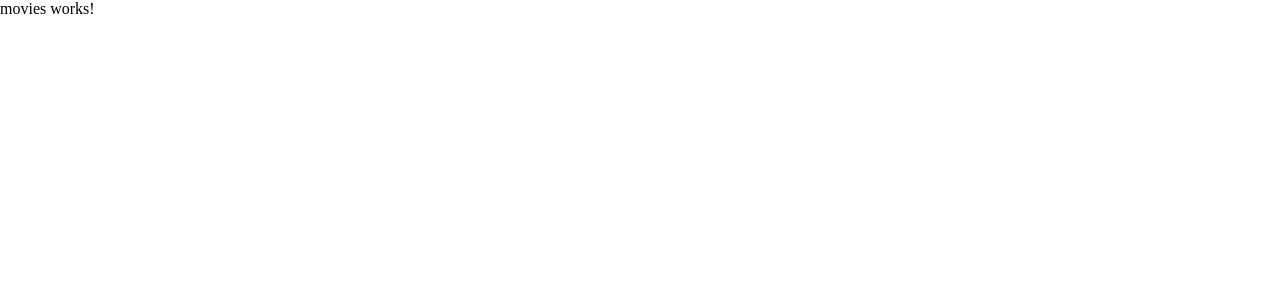
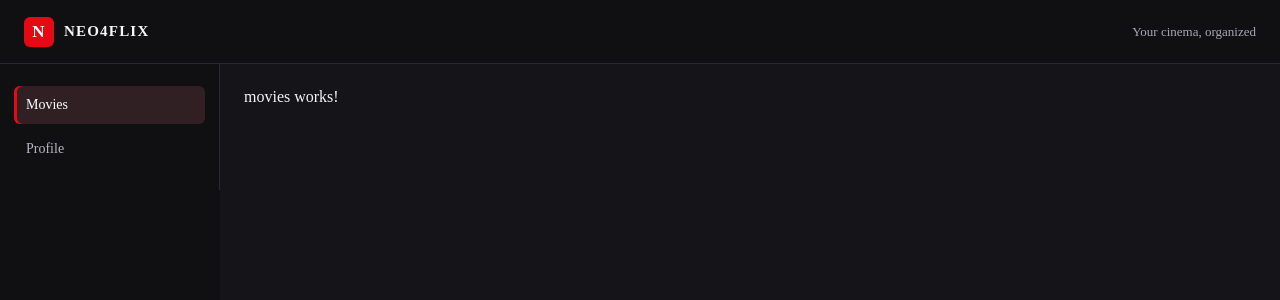
Before and after one commit to raji383/Neo4flix, an Angular app in the folder frontend/: page /movies in a window 1280 px wide. Shown: the top 300 px of the page. Built offline with nearby package versions, Linux system fonts and the light colour scheme; sample sign-in values are in the browser's storage.

Commit message:
Refactor layout structure and styles for improved navigation and user experience; update profile error handling

```diff
--- a/frontend/src/app/app.routes.ts
+++ b/frontend/src/app/app.routes.ts
@@ -5,12 +5,20 @@ import { Movies } from './features/movies/movies';
 import { Notfound } from './features/notfound/notfound';
 import { authGuard } from './core/guards/auth.guard';
 import { Profile } from './features/profile/profile';
+import { Page } from './layout/page/page';
 
 export const routes: Routes = [
     { path: 'login', component: Login },
     { path: 'register', component: REGISTER },
-    { path: 'movies', component: Movies, canActivate: [authGuard] },
-    { path: 'profile', component: Profile, canActivate: [authGuard] },
     { path: '', redirectTo: 'movies', pathMatch: 'full' },
+    {
+        path: '',
+        component: Page,
+        canActivate: [authGuard],
+        children: [
+            { path: 'movies', component: Movies },
+            { path: 'profile', component: Profile }
+        ]
+    },
     { path: '**', component: Notfound }
 ];
--- a/frontend/src/app/features/profile/profile.scss
+++ b/frontend/src/app/features/profile/profile.scss
@@ -5,10 +5,10 @@ $muted: #9a9aa5;
 
 .auth-page {
   position: relative;
-  min-height: 100vh;
-  padding: 48px 24px;
+  min-height: calc(100vh - 112px);
+  padding: 8px;
   overflow: hidden;
-  background: $bg;
+  background: transparent;
   color: $text;
   font-family: 'Segoe UI', system-ui, sans-serif;
 }
--- a/frontend/src/app/features/profile/profile.ts
+++ b/frontend/src/app/features/profile/profile.ts
@@ -132,7 +132,11 @@ export class Profile implements OnInit {
       },
       error: (error) => {
         this.isSaving.set(false);
-        this.errorMessage.set(error.error?.message || 'Unable to update your profile.');
+        if (error.status === 409) {
+          this.errorMessage.set(error.error?.message || 'Username or email is already in use.');
+        } else {
+          this.errorMessage.set(error.error?.message || 'Unable to update your profile.');
+        }
       }
     });
   }
--- a/frontend/src/app/layout/navbar/navbar.html
+++ b/frontend/src/app/layout/navbar/navbar.html
@@ -1 +1,7 @@
-<p>navbar works!</p>
+<header class="topbar">
+	<a class="brand" routerLink="/movies" aria-label="Neo4flix home">
+		<span class="brand-mark">N</span>
+		<span>NEO4FLIX</span>
+	</a>
+	<span class="topbar-label">Your cinema, organized</span>
+</header>
--- a/frontend/src/app/layout/navbar/navbar.scss
+++ b/frontend/src/app/layout/navbar/navbar.scss
@@ -0,0 +1,41 @@
+.topbar {
+	display: flex;
+	align-items: center;
+	justify-content: space-between;
+	height: 64px;
+	padding: 0 24px;
+	border-bottom: 1px solid #29292f;
+	background: #101013;
+}
+
+.brand {
+	display: inline-flex;
+	align-items: center;
+	gap: 10px;
+	color: #f5f5f5;
+	font-size: 15px;
+	font-weight: 800;
+	letter-spacing: 0.08em;
+	text-decoration: none;
+}
+
+.brand-mark {
+	display: grid;
+	width: 30px;
+	height: 30px;
+	place-items: center;
+	border-radius: 6px;
+	color: #fff;
+	background: #e50914;
+	font-size: 17px;
+}
+
+.topbar-label {
+	color: #a7a7b0;
+	font-size: 13px;
+}
+
+@media (max-width: 480px) {
+	.topbar { padding: 0 16px; }
+	.topbar-label { display: none; }
+}
--- a/frontend/src/app/layout/navbar/navbar.ts
+++ b/frontend/src/app/layout/navbar/navbar.ts
@@ -1,7 +1,8 @@
 import { Component } from '@angular/core';
+import { RouterLink } from '@angular/router';
 
 @Component({
-  imports: [],
+  imports: [RouterLink],
   selector: 'app-navbar',
   styleUrl: './navbar.scss',
   templateUrl: './navbar.html',
--- a/frontend/src/app/layout/page/page.html
+++ b/frontend/src/app/layout/page/page.html
@@ -1 +1,9 @@
-<p>page works!</p>
+<div class="app-shell">
+	<app-navbar />
+	<div class="app-frame">
+		<app-sidebar />
+		<main class="app-main">
+			<router-outlet />
+		</main>
+	</div>
+</div>
--- a/frontend/src/app/layout/page/page.scss
+++ b/frontend/src/app/layout/page/page.scss
@@ -0,0 +1,28 @@
+.app-shell {
+	min-height: 100vh;
+	color: #f5f5f5;
+	background: #101013;
+}
+
+.app-frame {
+	display: grid;
+	grid-template-columns: 220px minmax(0, 1fr);
+	min-height: calc(100vh - 64px);
+}
+
+.app-main {
+	min-width: 0;
+	padding: 24px;
+	background: #151519;
+}
+
+@media (max-width: 720px) {
+	.app-frame {
+		grid-template-columns: minmax(0, 1fr);
+		align-content: start;
+	}
+
+	.app-main {
+		padding: 16px;
+	}
+}
--- a/frontend/src/app/layout/page/page.ts
+++ b/frontend/src/app/layout/page/page.ts
@@ -1,7 +1,10 @@
 import { Component } from '@angular/core';
+import { RouterOutlet } from '@angular/router';
+import { Navbar } from '../navbar/navbar';
+import { Sidebar } from '../sidebar/sidebar';
 
 @Component({
-  imports: [],
+  imports: [RouterOutlet, Navbar, Sidebar],
   selector: 'app-page',
   styleUrl: './page.scss',
   templateUrl: './page.html',
--- a/frontend/src/app/layout/sidebar/sidebar.html
+++ b/frontend/src/app/layout/sidebar/sidebar.html
@@ -1 +1,4 @@
-<p>sidebar works!</p>
+<nav class="sidebar" aria-label="Main navigation">
+	<a routerLink="/movies" routerLinkActive="active" ariaCurrentWhenActive="page">Movies</a>
+	<a routerLink="/profile" routerLinkActive="active" ariaCurrentWhenActive="page">Profile</a>
+</nav>
--- a/frontend/src/app/layout/sidebar/sidebar.scss
+++ b/frontend/src/app/layout/sidebar/sidebar.scss
@@ -0,0 +1,40 @@
+.sidebar {
+	display: flex;
+	flex-direction: column;
+	gap: 6px;
+	padding: 22px 14px;
+	border-right: 1px solid #29292f;
+	background: #101013;
+}
+
+.sidebar a {
+	display: block;
+	padding: 11px 12px;
+	border-radius: 6px;
+	color: #b6b6bf;
+	font-size: 14px;
+	text-decoration: none;
+}
+
+.sidebar a:hover {
+	color: #fff;
+	background: #202025;
+}
+
+.sidebar a.active {
+	color: #fff;
+	background: #302024;
+	box-shadow: inset 3px 0 #e50914;
+}
+
+@media (max-width: 720px) {
+	.sidebar {
+		flex-direction: row;
+		padding: 8px 12px;
+		border-right: 0;
+		border-bottom: 1px solid #29292f;
+	}
+
+	.sidebar a { flex: 1; text-align: center; }
+	.sidebar a.active { box-shadow: inset 0 -3px #e50914; }
+}
--- a/frontend/src/app/layout/sidebar/sidebar.ts
+++ b/frontend/src/app/layout/sidebar/sidebar.ts
@@ -1,7 +1,8 @@
 import { Component } from '@angular/core';
+import { RouterLink, RouterLinkActive } from '@angular/router';
 
 @Component({
-  imports: [],
+  imports: [RouterLink, RouterLinkActive],
   selector: 'app-sidebar',
   styleUrl: './sidebar.scss',
   templateUrl: './sidebar.html',
```
